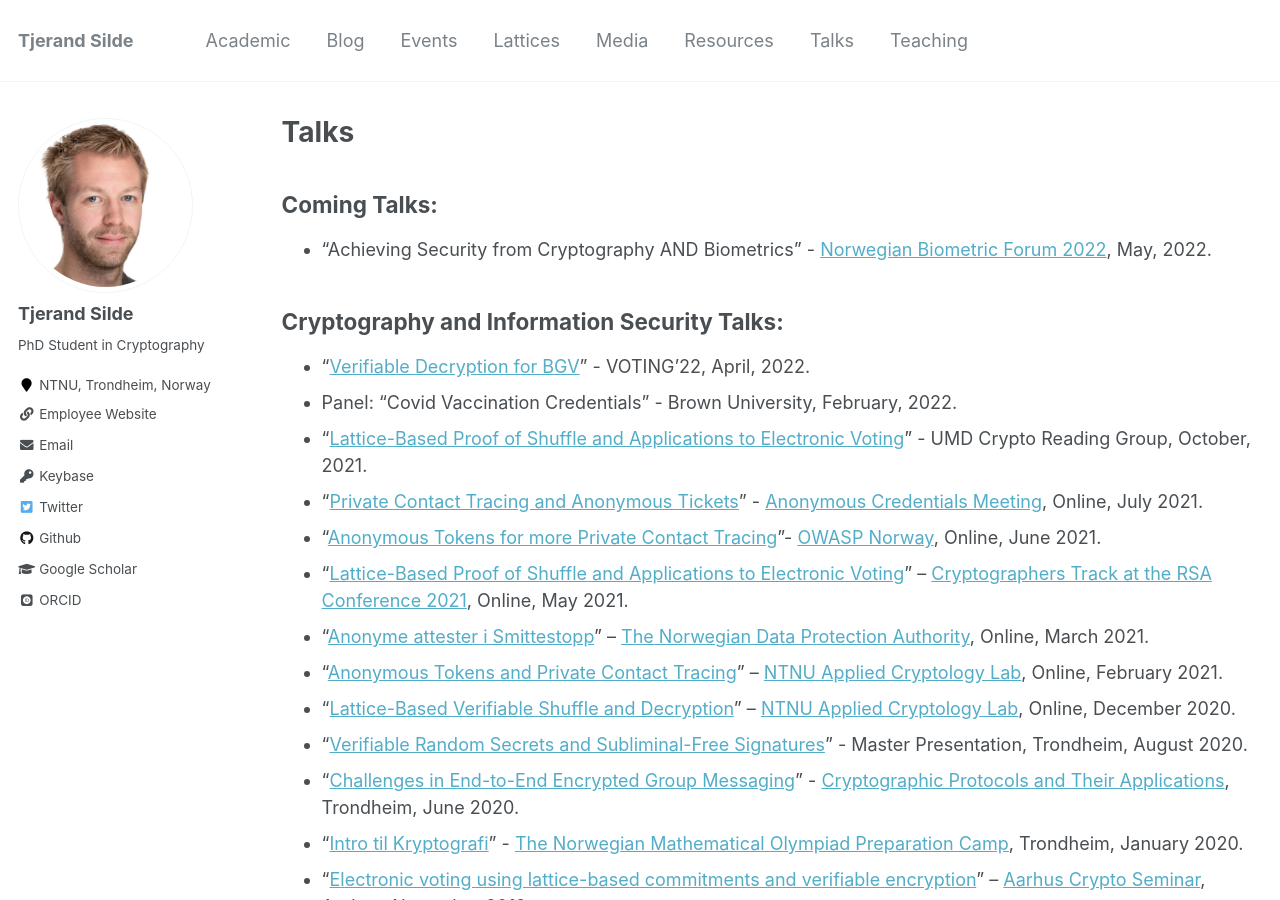
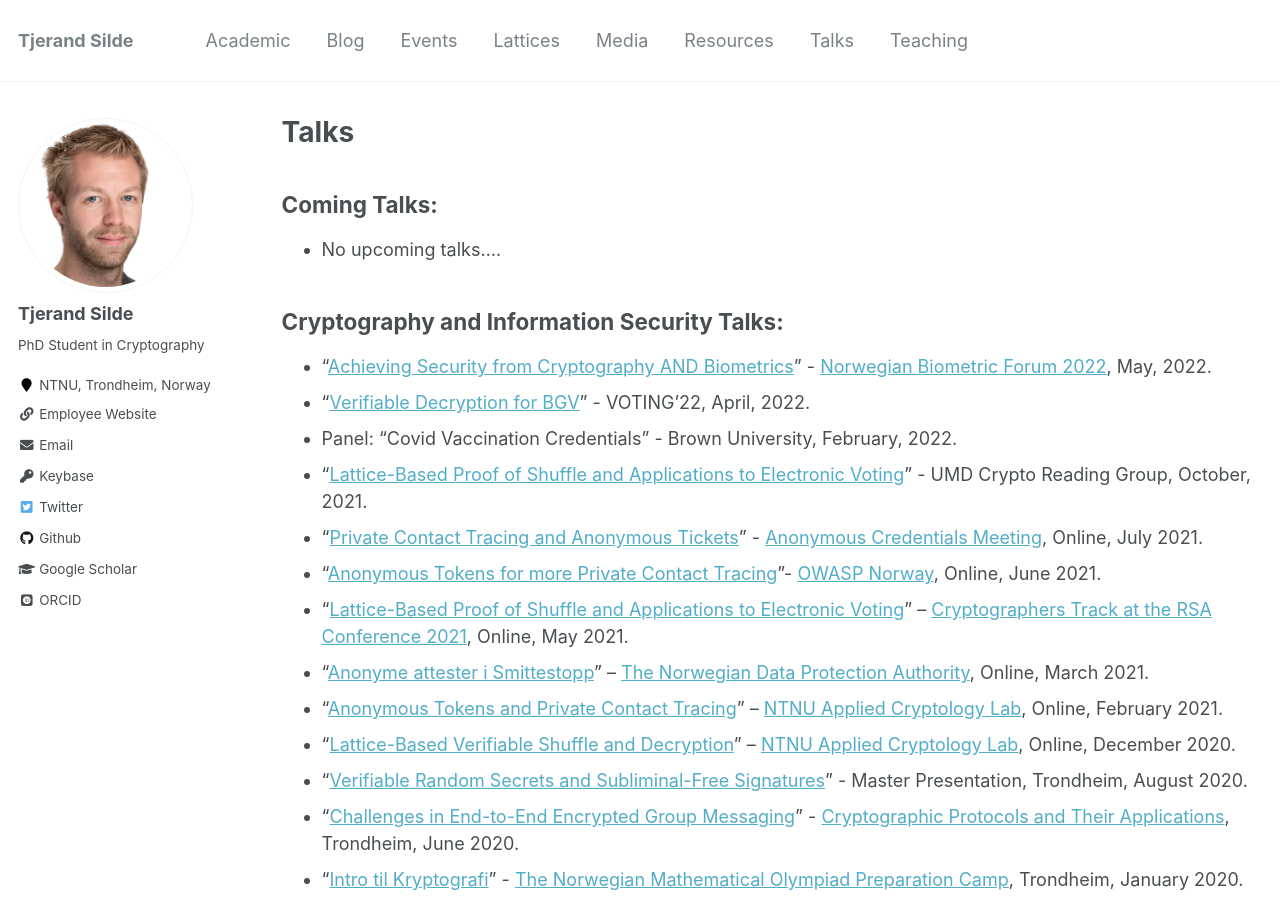
Before and after one commit to tjesi/tjesi.github.io, a Jekyll site: the page built from _pages/talks.md, in a window 1280 px wide and 900 px high. Built offline with Jekyll 4.4.1, drawn with Linux system fonts in a browser that asks for light colours; some web fonts are replaced.

Commit message:
Update talks.md

```diff
--- a/_pages/talks.md
+++ b/_pages/talks.md
@@ -7,10 +7,11 @@
 
 ## Coming Talks:
 
-* "Achieving Security from Cryptography AND Biometrics" - [Norwegian Biometric Forum 2022](https://eab.org/events/program/285), May, 2022.
+* No upcoming talks....
 
 ## Cryptography and Information Security Talks:
 
+* "[Achieving Security from Cryptography AND Biometrics](https://tjerandsilde.no/files/biometrics.pdf)" - [Norwegian Biometric Forum 2022](https://eab.org/events/program/285), May, 2022.
 * "[Verifiable Decryption for BGV](https://tjerandsilde.no/files/voting.pdf)" - VOTING'22, April, 2022.
 * Panel: "Covid Vaccination Credentials" - Brown University, February, 2022.
 * "[Lattice-Based Proof of Shuffle and Applications to Electronic Voting](https://tjerandsilde.no/files/UMD_talk.pdf)" - UMD Crypto Reading Group, October, 2021.
```
